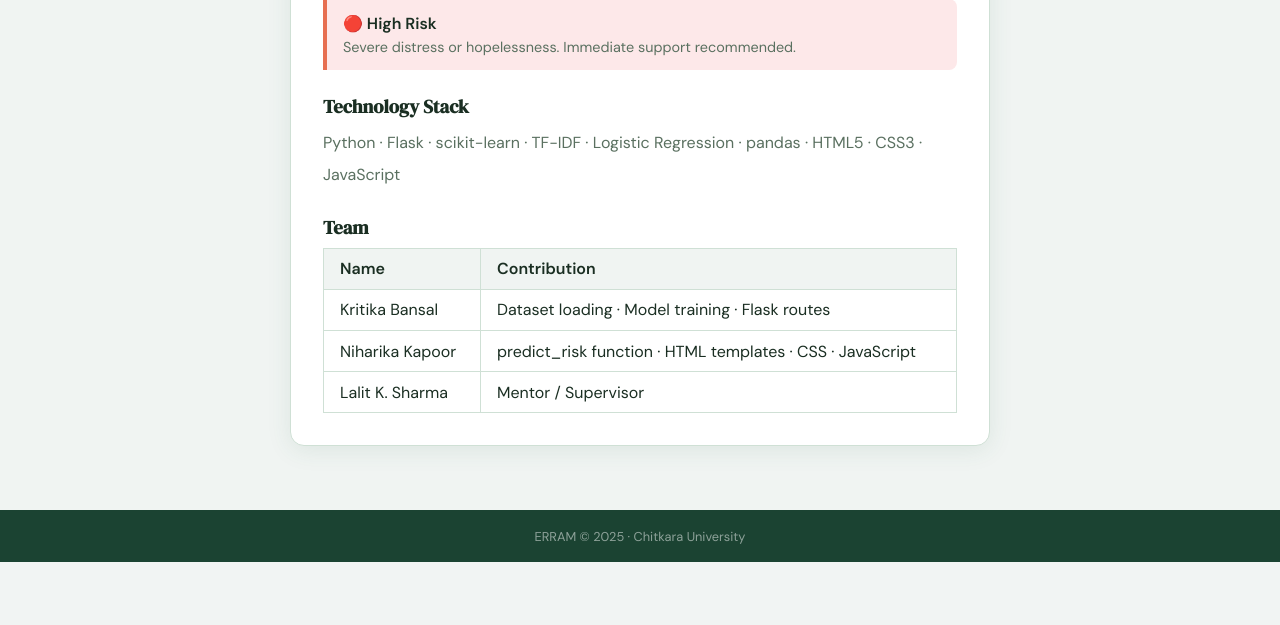
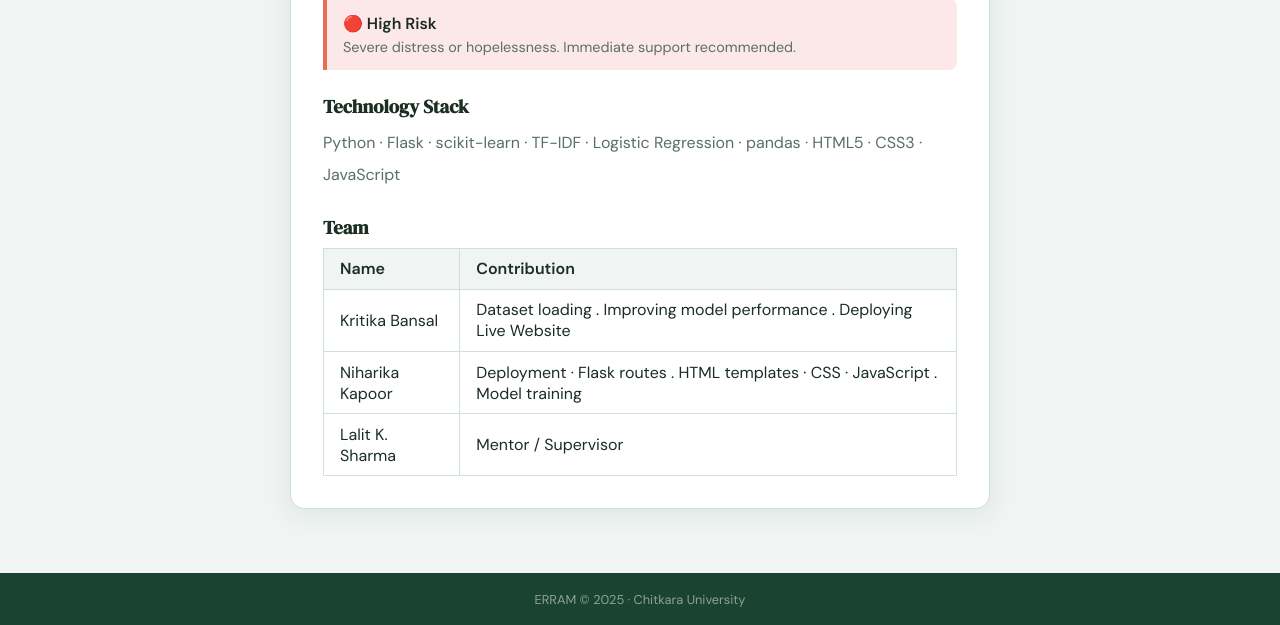
Before and after one commit to kritkat11/Emotional-Reliance-Risk-Assessment-Model-2210990524-2210991973, a Flask app: page /about in a window 1280 px wide. Shown: the part 986-1611 px from the top of the page. Before the commit the page ends 1548 px from the top, so only its background shows below. Run offline with Flask 3, Linux system fonts and the light colour scheme.

Commit message:
Updated the about page

```diff
--- a/templates/about.html
+++ b/templates/about.html
@@ -78,11 +78,11 @@
             <tbody>
                 <tr>
                     <td style="padding:0.6rem 1rem;border:1px solid #cfe0d5">Kritika Bansal</td>
-                    <td style="padding:0.6rem 1rem;border:1px solid #cfe0d5">Dataset loading · Model training · Flask routes</td>
+                    <td style="padding:0.6rem 1rem;border:1px solid #cfe0d5">Dataset loading . Improving model performance . Deploying Live Website</td>
                 </tr>
                 <tr>
                     <td style="padding:0.6rem 1rem;border:1px solid #cfe0d5">Niharika Kapoor</td>
-                    <td style="padding:0.6rem 1rem;border:1px solid #cfe0d5">predict_risk function · HTML templates · CSS · JavaScript</td>
+                    <td style="padding:0.6rem 1rem;border:1px solid #cfe0d5">Deployment · Flask routes . HTML templates · CSS · JavaScript . Model training </td>
                 </tr>
                 <tr>
                     <td style="padding:0.6rem 1rem;border:1px solid #cfe0d5">Lalit K. Sharma</td>
```
